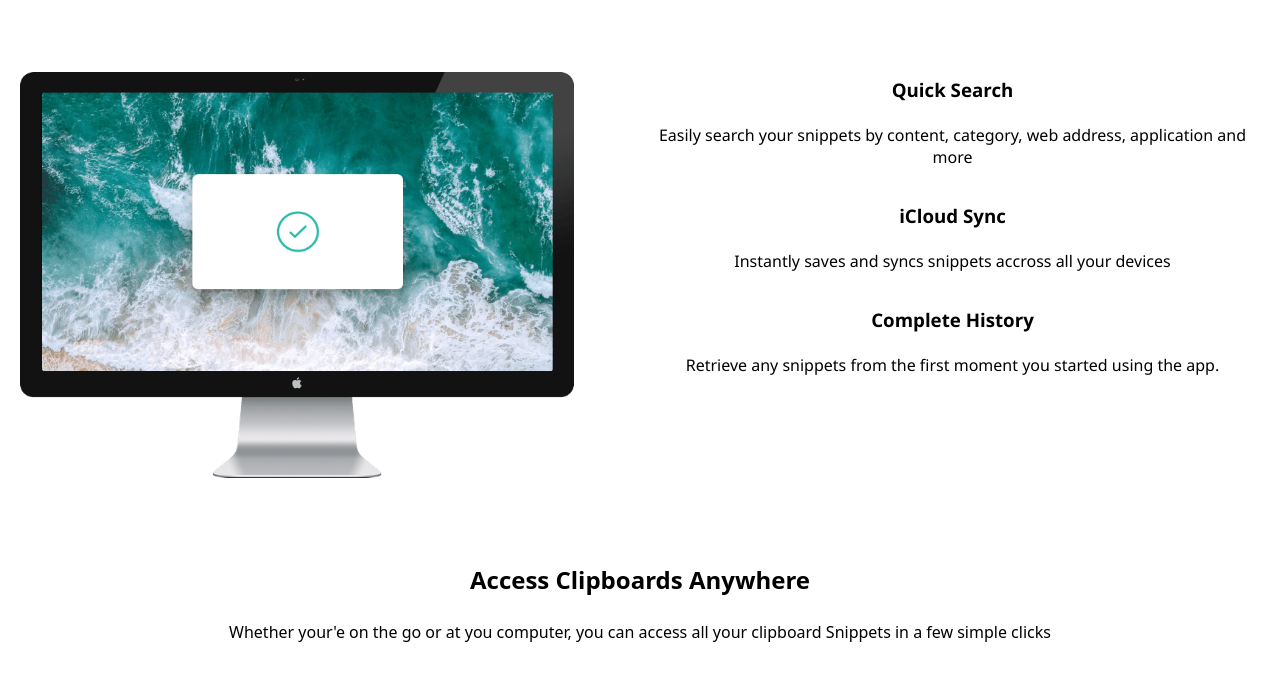
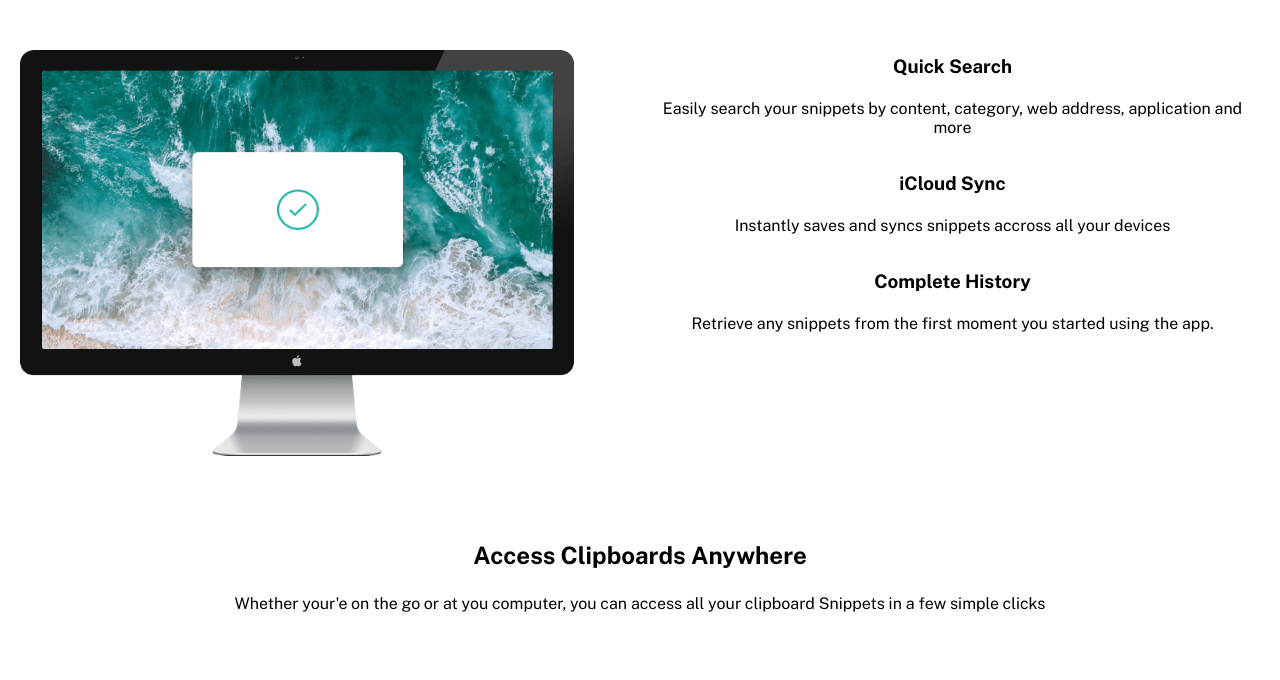
Before and after one commit to OnyekwereMichael/project-repo, a plain HTML site: page index.html in a window 1280 px wide. Shown: the part 552-1232 px from the top of the page. Drawn offline with nearby package versions, Linux system fonts and the light colour scheme; files whose address does not match are found by name.

Commit message:
clipboard

```diff
--- a/bbb.css
+++ b/bbb.css
@@ -1,7 +1,15 @@
+
+
+@import url('https://fonts.googleapis.com/css2?family=Public+Sans:wght@300;400;700&family=Ubuntu:wght@300;400;700&display=swap');
+
  *{
     margin: 0;
     padding: 0;
     box-sizing: border-box;
+ }
+
+ body{
+    font-family: public sans;
  }
 header{
     background: url(bg-header-desktop.png)
@@ -16,12 +24,12 @@ header{
 
  .header__h2 {
     text-align: center;
-    font-family: system-ui, -apple-system, BlinkMacSystemFont, 'Segoe UI', Roboto, Oxygen, Ubuntu, Cantarell, 'Open Sans', 'Helvetica Neue', sans-serif;
+
     margin: 15px;
 }
  .header__p {
     text-align: center;
-    font-family: system-ui, -apple-system, BlinkMacSystemFont, 'Segoe UI', Roboto, Oxygen, Ubuntu, Cantarell, 'Open Sans', 'Helvetica Neue', sans-serif;
+
     margin: 25px;
 }
 
@@ -40,7 +48,7 @@ header{
     border-radius: 25px;
     padding: 10px;
     color: #fff;
-    font-family: system-ui, -apple-system, BlinkMacSystemFont, 'Segoe UI', Roboto, Oxygen, Ubuntu, Cantarell, 'Open Sans', 'Helvetica Neue', sans-serif;
+
     cursor: pointer;
 }
 .button__2{
@@ -48,7 +56,7 @@ header{
     border-radius: 25px;
     padding: 10px;
     color: #fff;
-    font-family: system-ui, -apple-system, BlinkMacSystemFont, 'Segoe UI', Roboto, Oxygen, Ubuntu, Cantarell, 'Open Sans', 'Helvetica Neue', sans-serif;
+
     cursor: pointer;
 
 }
@@ -63,7 +71,7 @@ header{
 .CLIP{
     display: grid;
     grid-template-columns: 1fr 1fr;
-    font-family: 'Segoe UI', Tahoma, Geneva, Verdana, sans-serif;
+
     padding-top: 20px;
 padding-bottom: 50px;
 margin: 20px;
@@ -79,7 +87,7 @@ align-items: space-between;
     margin-top: 12px;
 }
 .CLIP__H3{
-    font-family: 'Segoe UI', Tahoma, Geneva, Verdana, sans-serif;
+
     text-align: center;
 margin-top: 25px;
 padding-top: 10px;
@@ -121,7 +129,7 @@ padding-top: 10px;
 .flex{
      display: grid;
      grid-template-columns: repeat(3, 1fr);
-     font-family: system-ui, -apple-system, BlinkMacSystemFont, 'Segoe UI', Roboto, Oxygen, Ubuntu, Cantarell, 'Open Sans', 'Helvetica Neue', sans-serif;
+
      padding: 0.5rem;
 
      justify-content: space-evenly;
```
